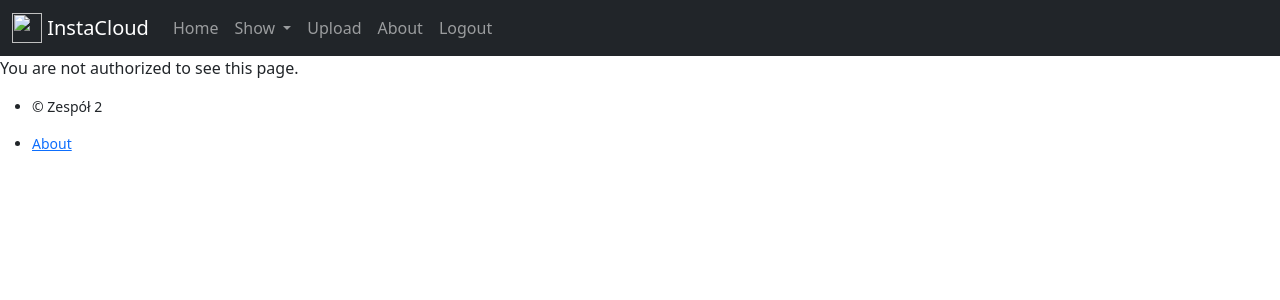
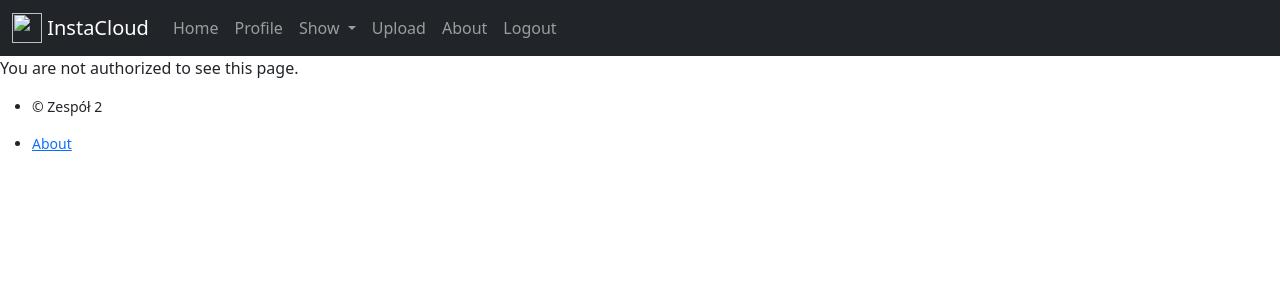
Before and after one commit to PsimonL/InstaCloud, a Flask app: template instacloud_core/instacloud_core/templates/401.html in a window 1280 px wide. Shown: the top 300 px of the page. Run offline with Flask 3, Linux system fonts and the light colour scheme; the template is opened without the code that fills it, so the values that code supplies are empty; the visitor is signed in with stand-in values (Sample User, id 1); parts of the project's set-up code (start-up, migrations or seed data) failed here and were passed over; some libraries are stand-ins or nearby versions.

Commit message:
Implement simple user profile

```diff
--- a/instacloud_core/instacloud_core/public/views.py
+++ b/instacloud_core/instacloud_core/public/views.py
@@ -72,6 +72,18 @@ def home():
 
     ctx = {"s3_urls": s3_urls}
     return render_template("/public/home.html", ctx=ctx)
+
+@blueprint.route("/profile/<user_id>", methods=["GET"])
+def profile(user_id):
+    """Profile page."""
+    user_id = user_id if user_id is not None else current_user.id
+
+    user = User.query.filter(User.id == user_id).first()
+
+    user_pics = UserPicture.query.filter(UserPicture.user_id == user_id).order_by(UserPicture.id.desc()).all()
+    s3_urls = [s3_client.get_s3_url(user_pic.picture_identifier) for user_pic in user_pics]
+
+    return render_template("/public/profile.html", s3_urls=s3_urls, user=user)
 
 @blueprint.route("/login", methods=['GET', 'POST'])
 def login():
--- a/instacloud_core/instacloud_core/templates/nav.html
+++ b/instacloud_core/instacloud_core/templates/nav.html
@@ -27,6 +27,14 @@
         <li class="nav-item active">
           <a class="nav-link" href="{{ url_for('public.home') }}"
             >Home
+            <span class="sr-only">(current)</span>
+          </a>
+        </li>
+        <li class="nav-item active">
+          <a
+            class="nav-link"
+            href="{{ url_for('public.profile', user_id=current_user.id)  }}"
+            >Profile
             <span class="sr-only">(current)</span>
           </a>
         </li>
```
Also changed, not shown: instacloud_core/instacloud_core/public/s3client.py (+0 -10 lines), instacloud_core/instacloud_core/templates/public/profile.html (added, +14 -0 lines).
